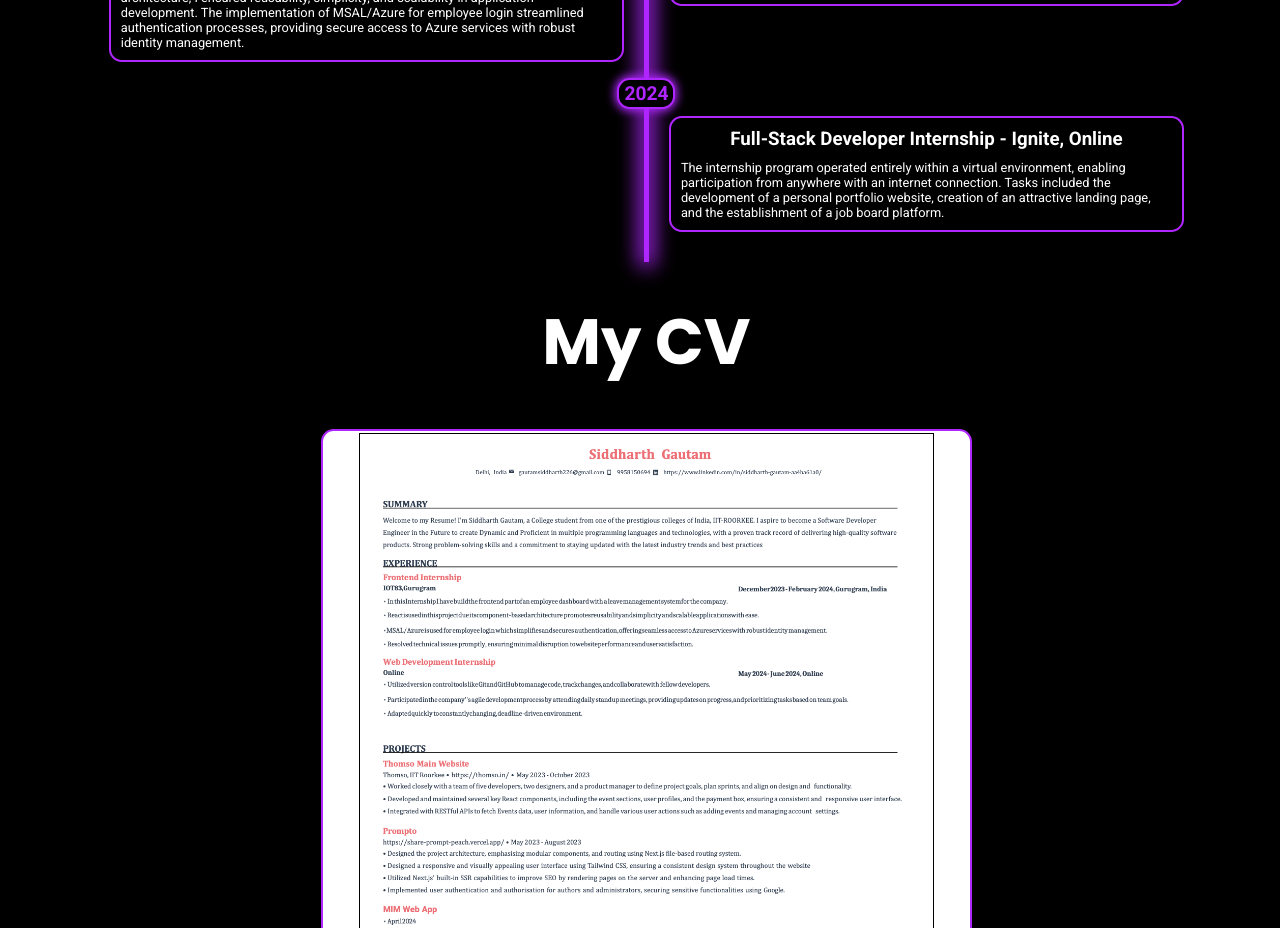
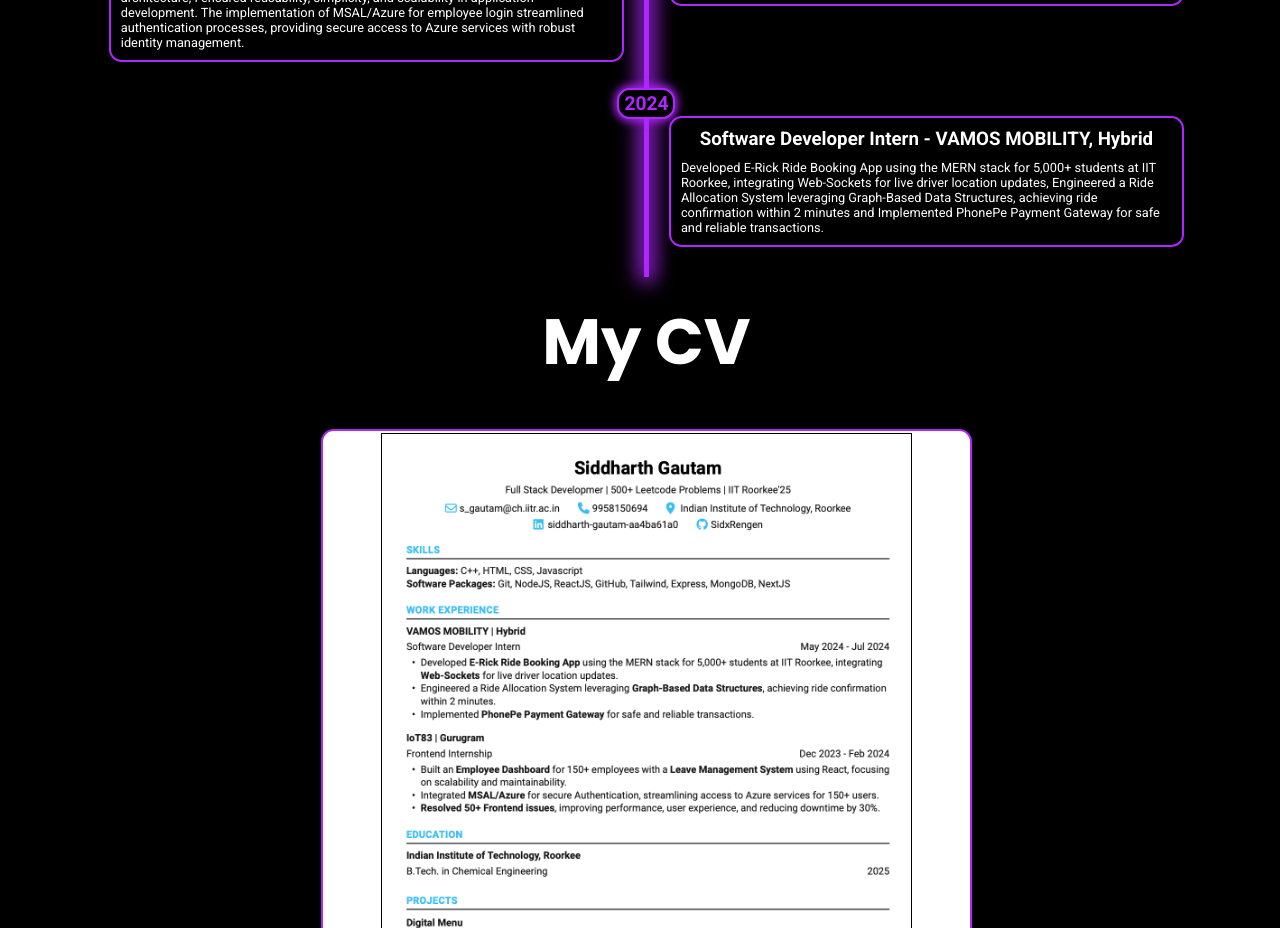
Before and after one commit to SidxRengen/Portfolio, a React (Vite) app: page / in a window 1280 px wide. Shown: the part 3060-3988 px from the top of the page. Built offline with nearby package versions, Linux system fonts and the light colour scheme.

Commit message:
completed v2.0

```diff
--- a/src/App.jsx
+++ b/src/App.jsx
@@ -239,20 +239,21 @@
                   coordinating meetings with clients to meticulously capture
                   their design preferences and requirements, fostering
                   transparent communication channels throughout the development
-                  lifecycle. To enhance user engagement
-                  and security, I integrated a robust payment gateway through
-                  Razorpay, providing seamless transactions for ticket purchases
-                  and merchandise acquisition
+                  lifecycle. To enhance user engagement and security, I
+                  integrated a robust payment gateway through Razorpay,
+                  providing seamless transactions for ticket purchases and
+                  merchandise acquisition
                 </p>
               </div>
               <div className="box1" style={{ marginTop: "0px" }}>
-                <h3>Full-Stack Developer Internship - Ignite, Online</h3>
+                <h3>Software Developer Intern - VAMOS MOBILITY, Hybrid</h3>
                 <p>
-                  The internship program operated entirely within a virtual
-                  environment, enabling participation from anywhere with an
-                  internet connection. Tasks included the development of a
-                  personal portfolio website, creation of an attractive landing
-                  page, and the establishment of a job board platform.
+                  Developed E-Rick Ride Booking App using the MERN stack for
+                  5,000+ students at IIT Roorkee, integrating Web-Sockets for
+                  live driver location updates, Engineered a Ride Allocation
+                  System leveraging Graph-Based Data Structures, achieving ride
+                  confirmation within 2 minutes and Implemented PhonePe Payment
+                  Gateway for safe and reliable transactions.
                 </p>
               </div>
             </div>
@@ -265,7 +266,7 @@
           </div>
           <a
             className="cv-btn"
-            href="https://drive.google.com/file/d/1D1mMN84Vmc-RkmKYZzwctFzLHDuXBy21/view?usp=sharing"
+            href="https://drive.google.com/file/d/1qWd2hyHpPri5PKiXo-YWAduJFKeA_NxI/view?usp=sharing"
           >
             Download
           </a>
```
Also changed, not shown: src/assets/cv.png.
